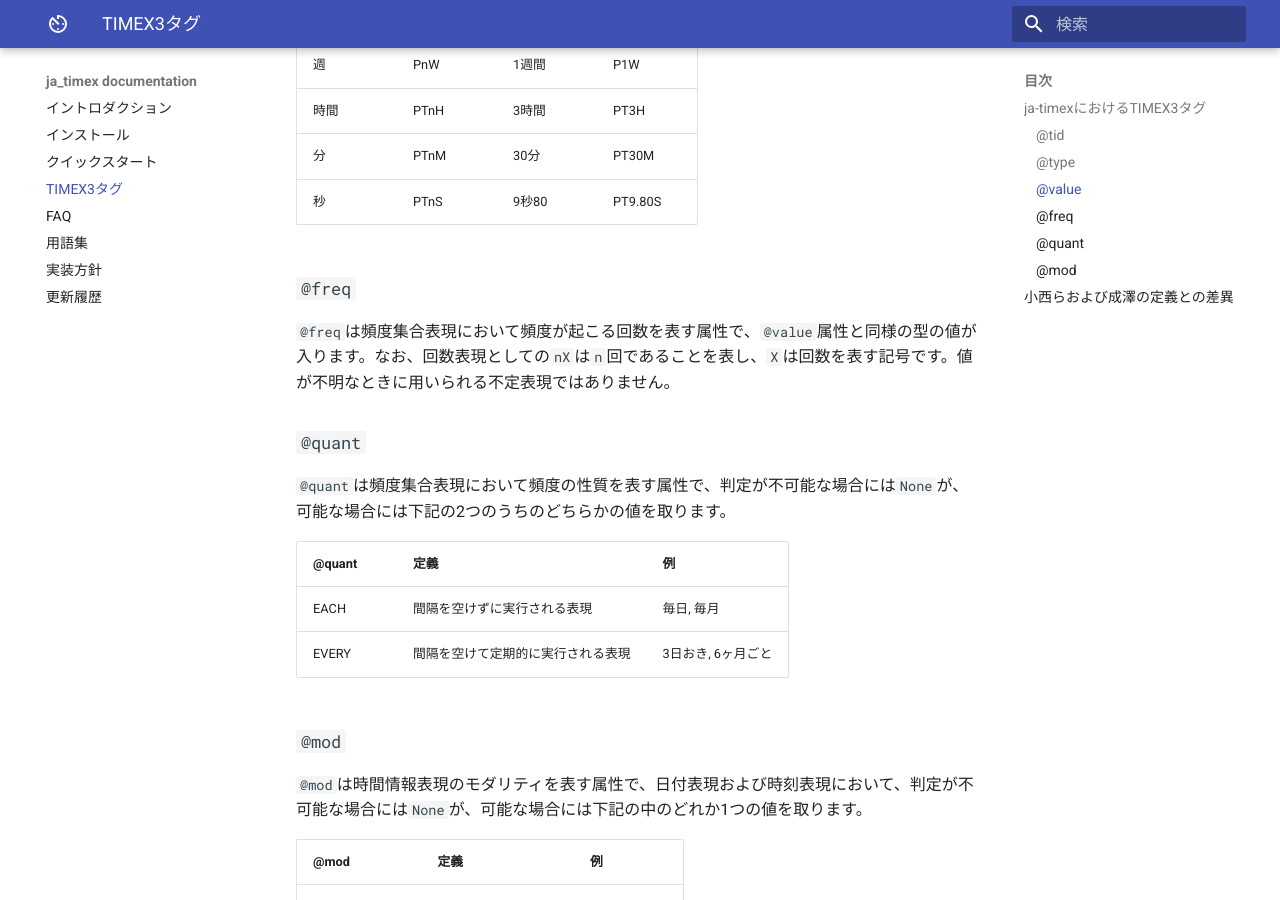
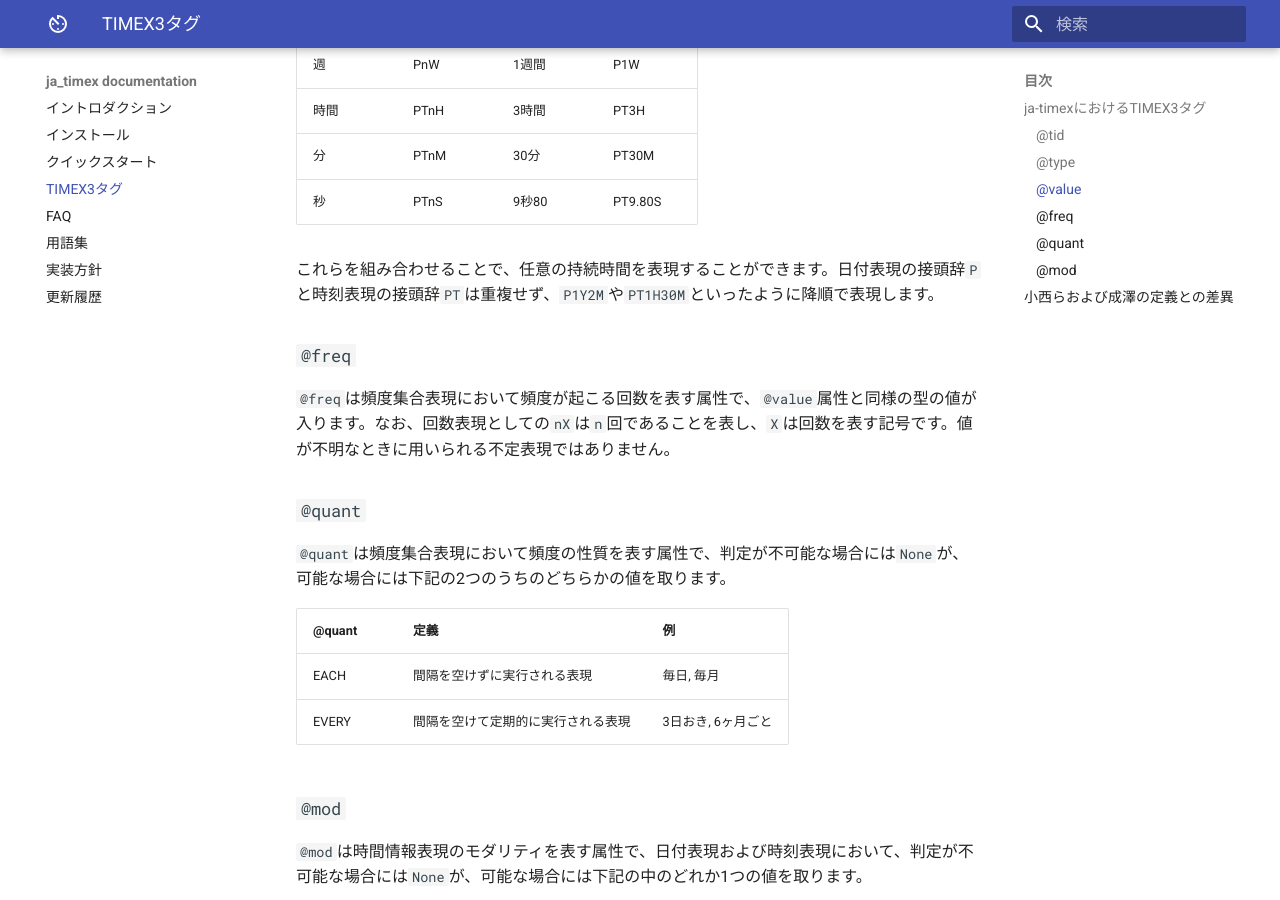
Before and after one commit to yagays/ja-timex, an MkDocs documentation site: the page built from docs/docs/timex3.md, in a window 1280 px wide and 900 px high, scrolled down 2088 px. Built offline with MkDocs 1.6.1 and Material for MkDocs 9.7.7, drawn with Linux system fonts in a browser that asks for light colours.

Commit message:
update docs

```diff
--- a/docs/docs/timex3.md
+++ b/docs/docs/timex3.md
@@ -59,6 +59,7 @@ TIMEX3タグは、下記の属性を持ちます。
 | 分   | PTnM | 30分   | PT30M   |
 | 秒   | PTnS | 9秒80  | PT9.80S |
 
+これらを組み合わせることで、任意の持続時間を表現することができます。日付表現の接頭辞`P`と時刻表現の接頭辞`PT`は重複せず、`P1Y2M`や`PT1H30M`といったように降順で表現します。
 
 ### `@freq`
 `@freq`は頻度集合表現において頻度が起こる回数を表す属性で、`@value`属性と同様の型の値が入ります。なお、回数表現としての`nX`は`n`回であることを表し、`X`は回数を表す記号です。値が不明なときに用いられる不定表現ではありません。
```
